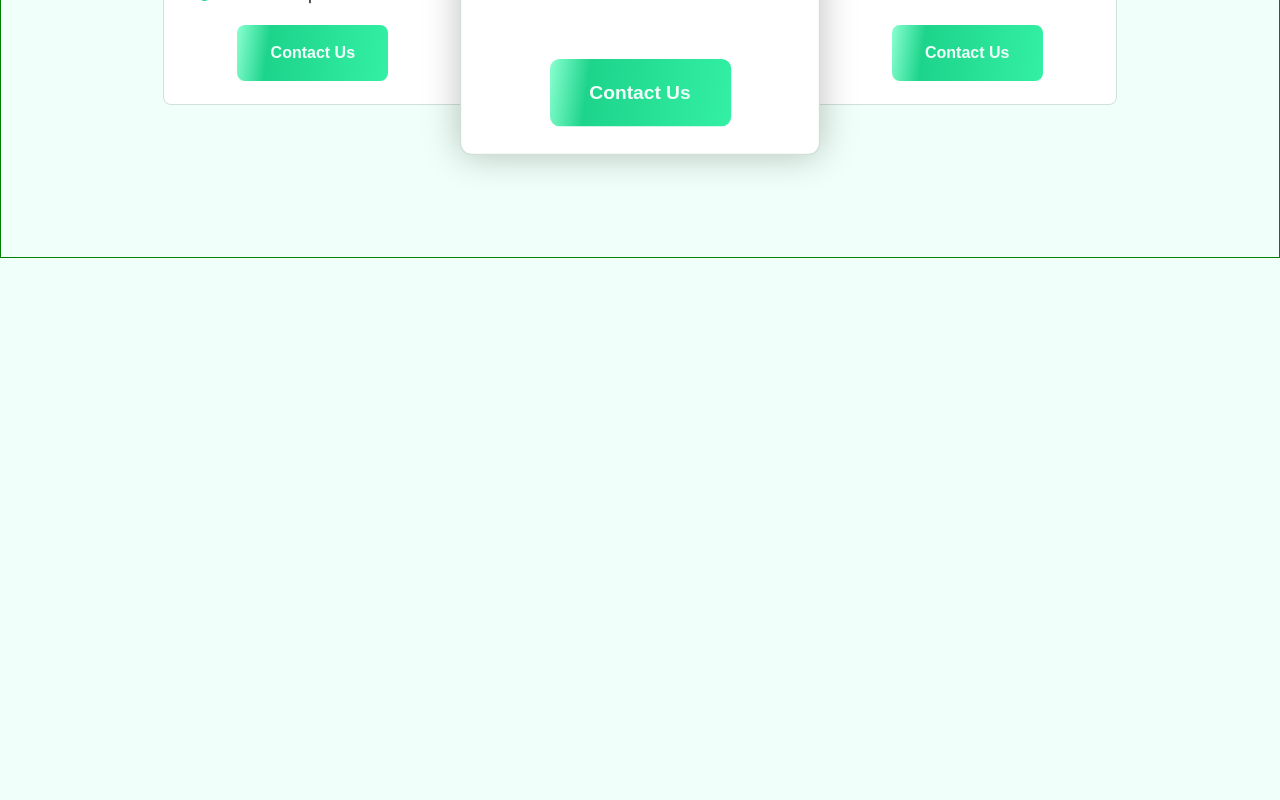
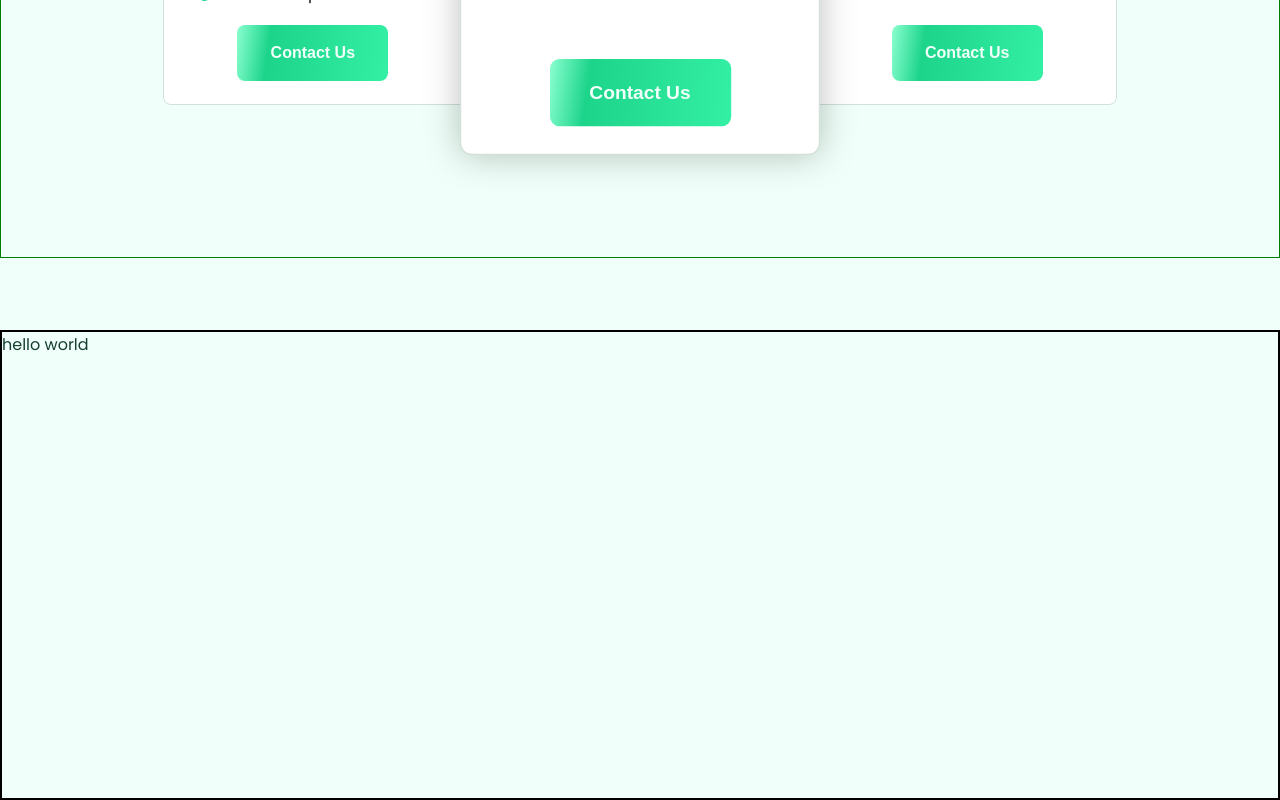
Before and after one commit to adinduokoro/Byte-Back-Digital-V2, a React (Create React App) app: page / in a window 1280 px wide. Shown: the part 5604-6404 px from the top of the page. Before the commit the page ends 5934 px from the top, so only its background shows below. Built offline with nearby package versions, Linux system fonts and the light colour scheme.

Commit message:
Bug
Code bug

```diff
--- /dev/null
+++ b/src/components/footer/Footer.js
@@ -0,0 +1,16 @@
+import React from 'react'
+import styles from "./Footer.module.css"
+
+const Footer = () => {
+  return (
+    <footer className={styles.footer}>
+        <div className="container">
+            <div className={styles["footer-content"]}>
+                hello world
+            </div>
+        </div>
+    </footer>
+  )
+}
+
+export default Footer
--- /dev/null
+++ b/src/components/footer/Footer.module.css
@@ -0,0 +1,6 @@
+.footer{
+    position: relative;
+    height: 29.375rem;
+    width: 100%;
+    border: 2px solid black;
+}
--- a/src/components/index.js
+++ b/src/components/index.js
@@ -8,3 +8,4 @@ export { default as Portfolio } from "./portfolio/Portfolio";
 export { default as WhoWeAre } from "./whoWeAre/WhoWeAre";
 export { default as Blog } from "./blog/Blog";
 export { default as CustomerPlanOptions } from "./customerPlanOptions/CustomerPlanOptions";
+export { default as Footer } from "./footer/Footer";
--- a/src/components/layout/Layout.js
+++ b/src/components/layout/Layout.js
@@ -1,10 +1,11 @@
 import React from "react";
 import { Outlet } from "react-router-dom";
+import Footer from "../footer/Footer";
 
 const Layout = () => {
   return <div>
     <Outlet />
-    {/* footer */}
+    <Footer />
   </div>;
 };
 
```
